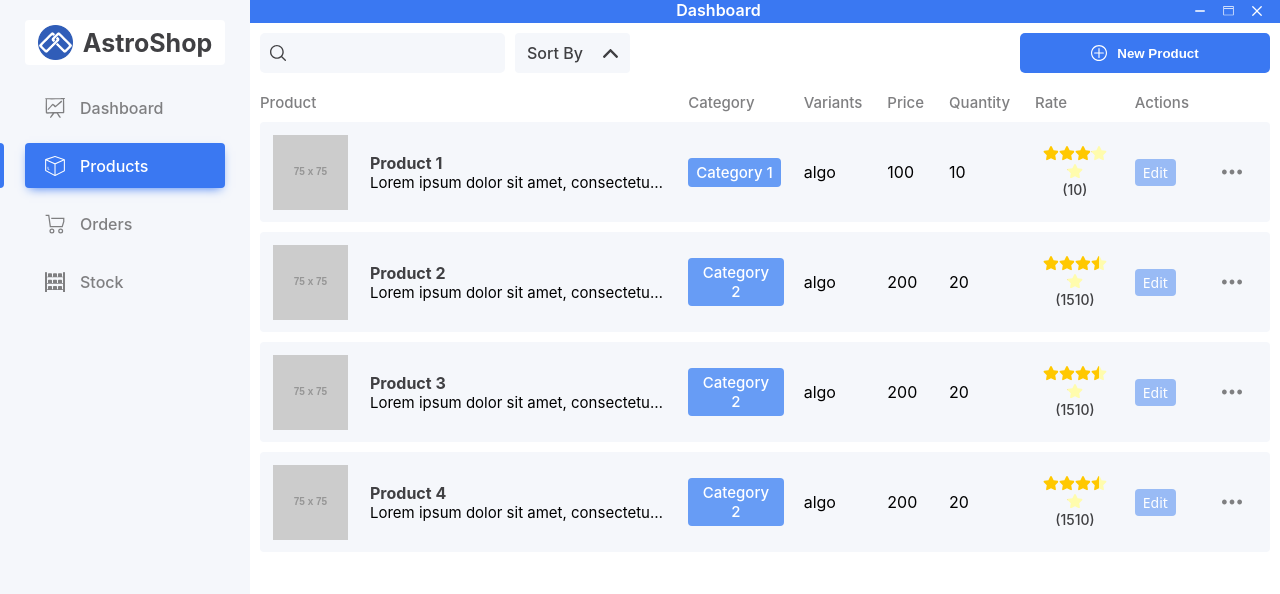
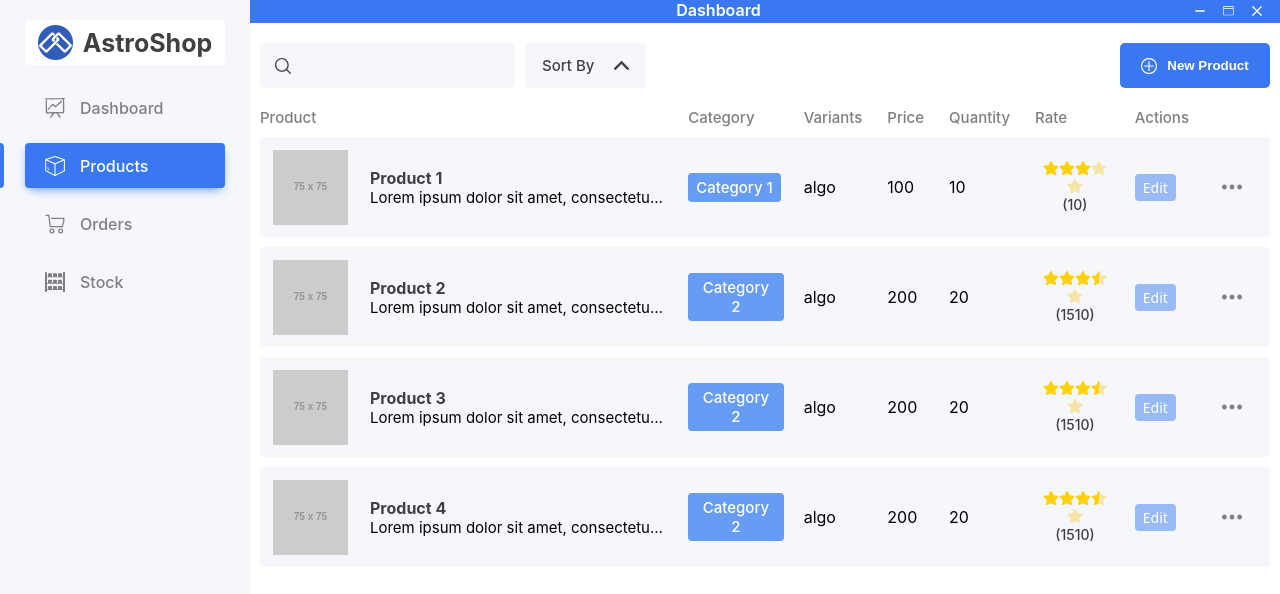
Before and after one commit to sebas-pena/store, a React (Create React App) app in the folder management-app/: page /products in a window 1280 px wide. Shown: the top 594 px of the page. Built offline with nearby package versions, Linux system fonts and the light colour scheme.

Commit message:
cambio estilo

```diff
--- a/management-app/src/components/search-input/SearchInput.css
+++ b/management-app/src/components/search-input/SearchInput.css
@@ -3,7 +3,7 @@
     display: flex;
     align-items: center;
     gap: 10px;
-    padding: 10px;
+    padding: 0 15px;
     height: 100%;
     width: 100%;
     border-radius: 5px;
--- a/management-app/src/components/select-box/SelectBox.css
+++ b/management-app/src/components/select-box/SelectBox.css
@@ -4,10 +4,6 @@
   border-radius: 4px;
   background-color: var(--light-gray);
   color: var(--dark-gray);
-}
-
-.select-box__ctn.close{
-  overflow: hidden;
 }
 
 .select-box__ctn.open{
@@ -19,19 +15,37 @@
   border: 2px solid #e1e1e1
 }
 
+.select-box__placeholder{
+  position: absolute;
+  transition: all 0.3s ease;
+  font-size: 11px;
+  font-weight: 500;
+}
+
+.select-box__placeholder.undefined{
+  left: -10px;
+  color: transparent;
+}
+
+.select-box__placeholder.defined{
+  top: -18px;
+  left: 5px;
+  color: var(--dark-gray);
+}
+
 .select-box__selected{
   display: flex;
   align-items: center;
   justify-content: space-between;
   gap: 20px;
-  padding: 0 10px;
+  padding: 0 15px;
   height: 100%;
   border-radius: 4px;
   border: 2px solid transparent;
+  font-size: 15px;
   font-weight: 500;
   line-height: 1;
   cursor: pointer;
-
 }
 
 .select-box__arrow{
@@ -42,10 +56,13 @@
 .select-box__options{
   display: flex;
   flex-direction: column;
-  width: max-content;
   background-color: #fff;
   border: 2px solid #e1e1e1;
   border-top: transparent;
+}
+
+.select-box__options.close{
+  display: none;
 }
 
 .select-box__options-title,
--- a/management-app/src/components/select-box/SelectBox.jsx
+++ b/management-app/src/components/select-box/SelectBox.jsx
@@ -8,7 +8,7 @@ const SelectBox = ({
 	handleChange = () => {},
 }) => {
 	const [isOpen, setIsOpen] = useState(false)
-  const [value, setValue] = useState(placeholder)
+	const [value, setValue] = useState(null)
 
 	useEffect(() => {
 		const handleClickOutside = () => {
@@ -32,12 +32,16 @@ const SelectBox = ({
 
 	return (
 		<div className={`select-box__ctn ${isOpen ? "open" : "close"}`}>
+			<div
+				className={`select-box__placeholder ${value ? "defined" : "undefined"}`}
+			>
+				{placeholder}
+			</div>
 			<div className="select-box__selected" onClick={handleOpenBox}>
-        <span>{value}</span>
+				<span>{value || placeholder}</span>
 				<ArrowIcon className="select-box__arrow" width="15" height="15" />
 			</div>
-      <ul className="select-box__options">
-        <li className="select-box__options-title">{placeholder}</li>
+			<ul className={` select-box__options ${isOpen ? "open" : "close"}`}>
 				{options.map((option, index) => (
 					<li
 						key={index}
--- a/management-app/src/components/star-rating/StarRating.jsx
+++ b/management-app/src/components/star-rating/StarRating.jsx
@@ -4,8 +4,8 @@ const StarRating = ({
 	rating = 2.5,
 	size = 15,
 	max = 5,
-  primary = "#ffc800",
-  secondary = "#fffcad",
+	primary = "#ffd006",
+	secondary = "#f5e4a6",
 }) => {
 	return (
 		<div className="star-rating__ctn">
--- a/management-app/src/pages/ProductsPage.css
+++ b/management-app/src/pages/ProductsPage.css
@@ -4,6 +4,7 @@
     flex-direction: column;
     gap: 10px;
     padding: 10px;
+    padding-top: 20px;
 }
 
 
@@ -11,7 +12,7 @@
     display: flex;
     align-items: center;
     gap: 10px;
-    height: 40px;
+    height: 45px;
 }
 
 .product-page__search{
@@ -21,7 +22,7 @@
 
 .product-page__add-product{
     margin-left: auto;
-    width: 250px;
+    width: 150px;
     height: 100%;
 }
 
```
Lines whose indentation alone changed are shown as unchanged.
